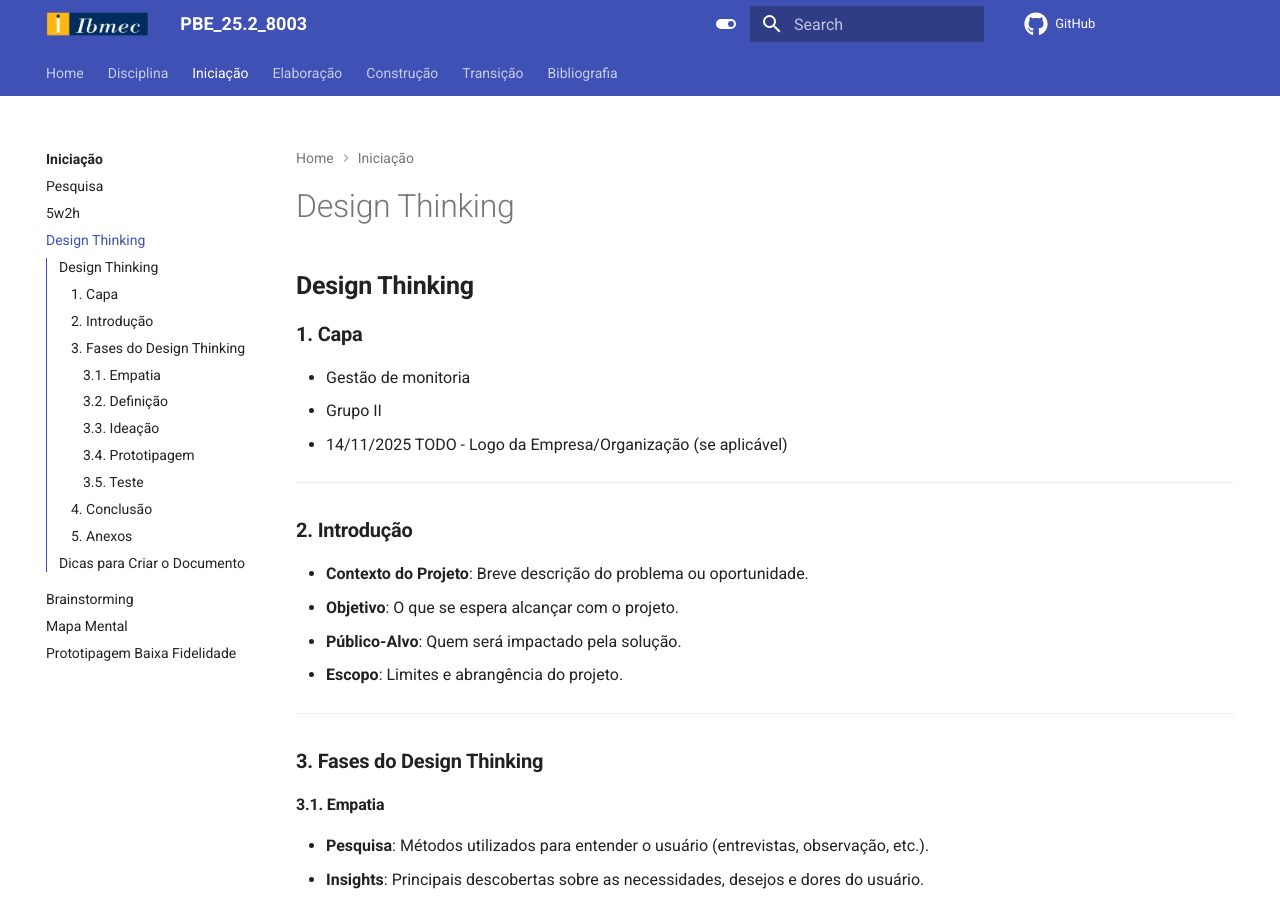
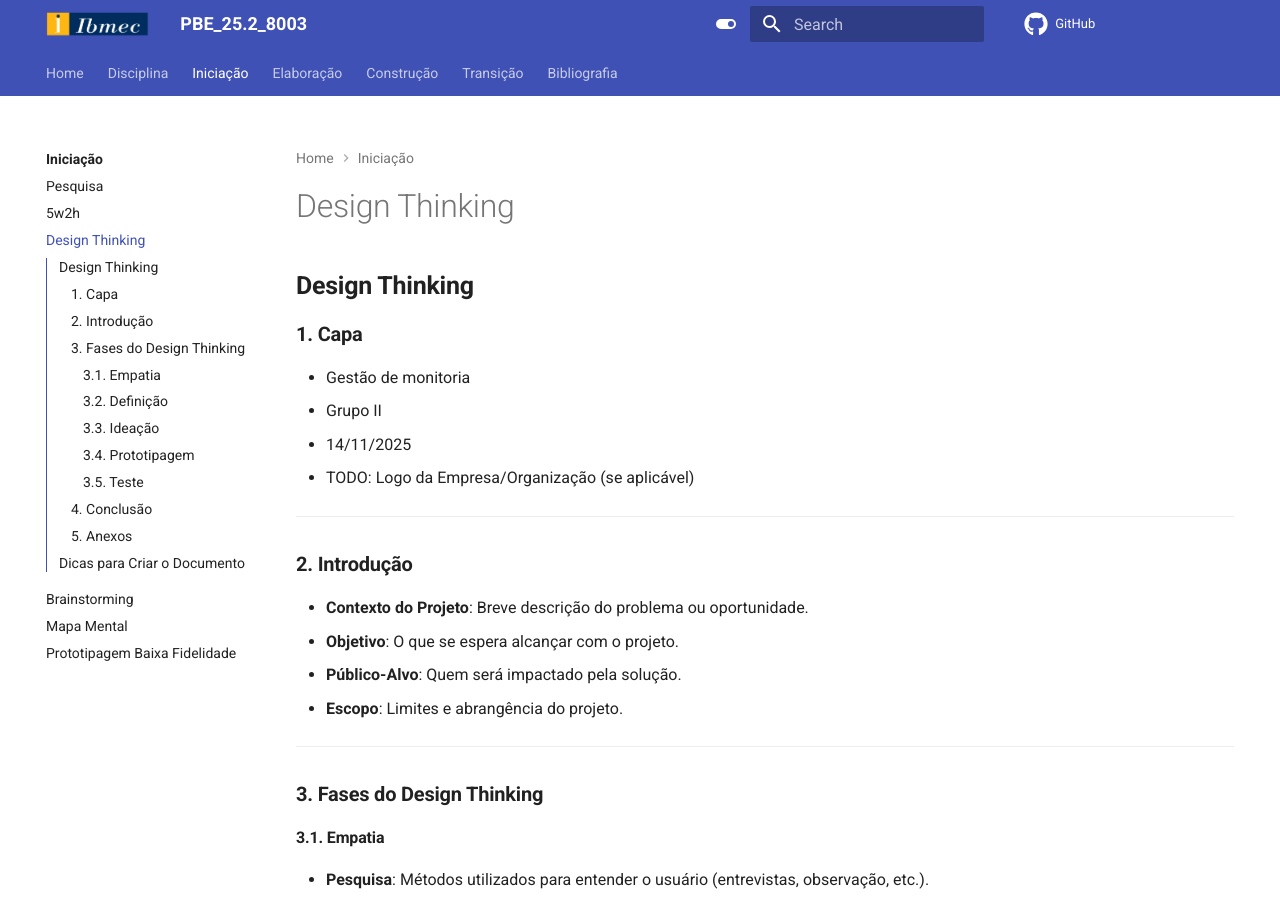
Before and after one commit to Projetos-de-Extensao/PBE_25.2_8001_II, an MkDocs documentation site: the page built from docs/Iniciacao/design_thinking.md, in a window 1280 px wide and 900 px high. Built offline with MkDocs 1.6.1 and Material for MkDocs 9.7.7, drawn with Linux system fonts in a browser that asks for light colours; comment, search, counter and statistics services are not loaded; part of the change alters nothing that is shown.

```diff
--- a/docs/Iniciacao/design_thinking.md
+++ b/docs/Iniciacao/design_thinking.md
@@ -10,7 +10,7 @@ title: Design Thinking
 - Gestão de monitoria
 - Grupo II
 - 14/11/2025
-TODO - Logo da Empresa/Organização (se aplicável)
+- TODO: Logo da Empresa/Organização (se aplicável)
 
 ---
 
```
